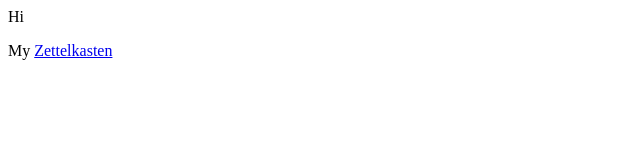
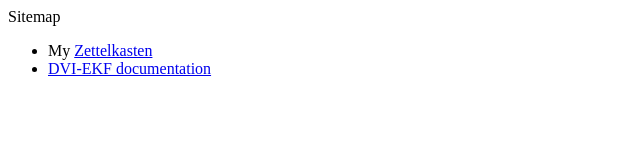
Before and after one commit to salehahr/salehahr.github.io, a plain HTML site: page index.html in a window 1280 px wide. Shown: the whole page, without its empty margins (0-640 px from the left). Drawn offline with Linux system fonts and the light colour scheme.

Commit message:
made a mini sitemap

```diff
--- a/index.html
+++ b/index.html
@@ -6,8 +6,10 @@
 </head>
 
 <body>
-  Hi
-
-  <p>My <a href="/zettelkasten">Zettelkasten</a></p>
+  Sitemap
+  <ul>
+    <li> My <a href="/zettelkasten">Zettelkasten</a>
+    <li> <a href="/dvi-ekf">DVI-EKF documentation</a>
+  </ul>
 </body>
 </html>
```
